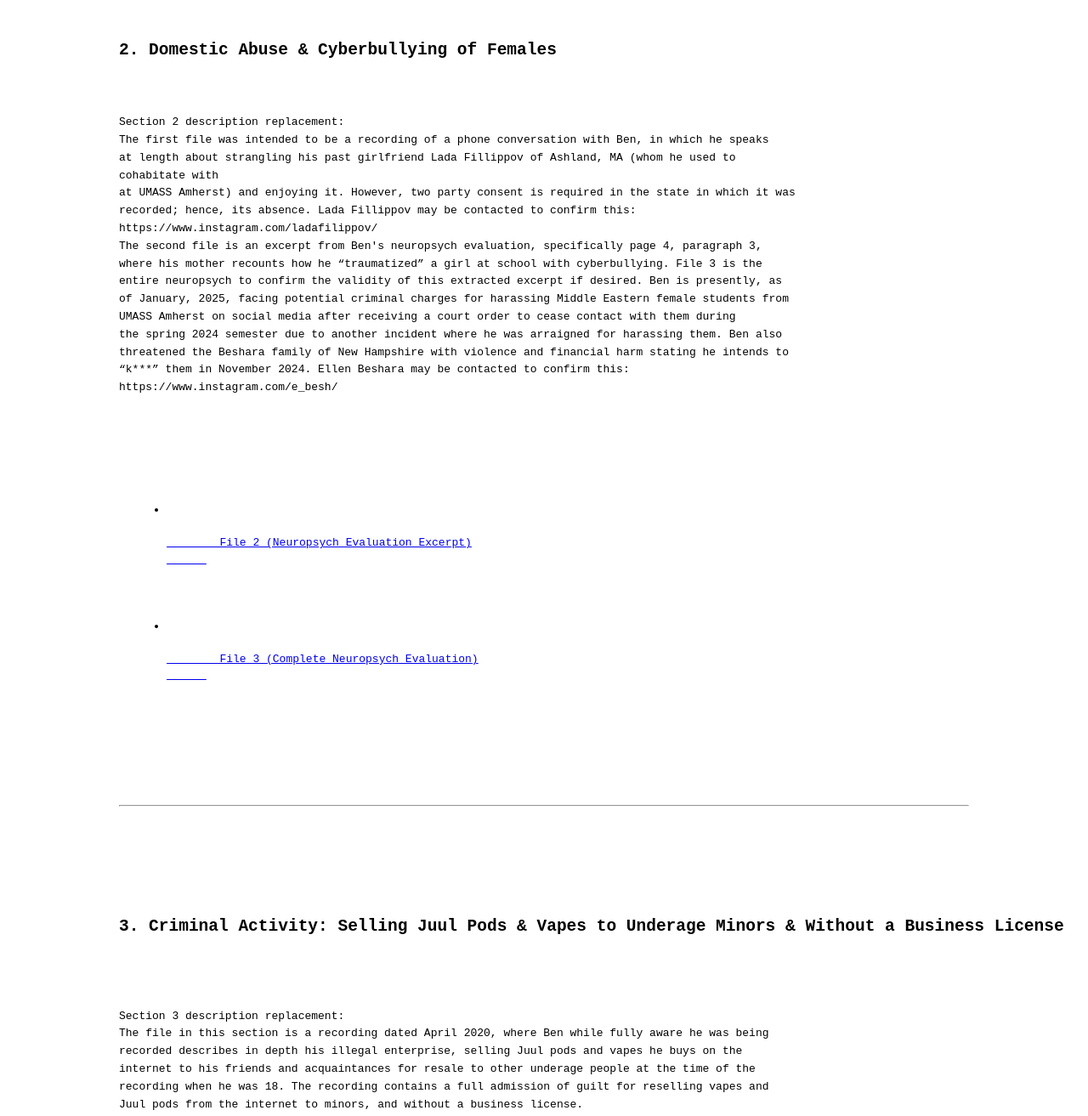
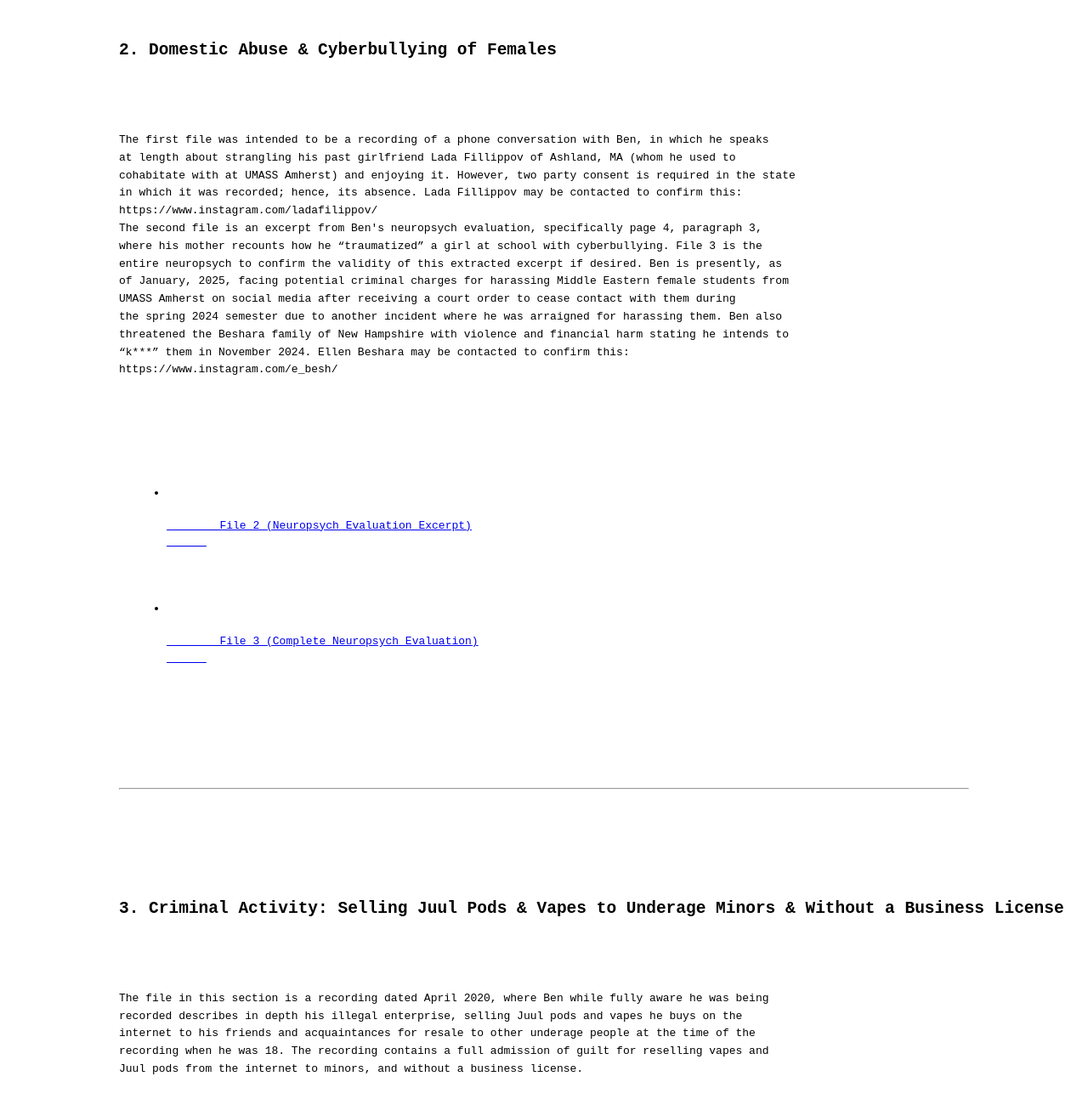
Before and after one commit to dantheman128/BVG, a plain HTML site: page index.html in a window 1280 px wide. Shown: the part 1220-2533 px from the top of the page at 85% size. Drawn offline with Linux system fonts and the light colour scheme.

Commit message:
Update index.html

```diff
--- a/index.html
+++ b/index.html
@@ -74,10 +74,9 @@
 
   <!-- SECTION 2 -->
   <h2>2. Domestic Abuse &amp; Cyberbullying of Females</h2>
-  <p style="max-width: 800px; word-wrap: break-word; white-space: pre-wrap; line-height: 1.6;">Section 2 description replacement:
+  <p style="max-width: 800px; word-wrap: break-word; white-space: pre-wrap; line-height: 1.6;">
 The first file was intended to be a recording of a phone conversation with Ben, in which he speaks
-at length about strangling his past girlfriend Lada Fillippov of Ashland, MA (whom he used to cohabitate with
-at UMASS Amherst) and enjoying it. However, two party consent is required in the state in which it was recorded; hence, its absence. Lada Fillippov may be contacted to confirm this: https://www.instagram.com/ladafilippov/
+at length about strangling his past girlfriend Lada Fillippov of Ashland, MA (whom he used to cohabitate with at UMASS Amherst) and enjoying it. However, two party consent is required in the state in which it was recorded; hence, its absence. Lada Fillippov may be contacted to confirm this: https://www.instagram.com/ladafilippov/
 The second file is an excerpt from Ben's neuropsych evaluation, specifically page 4, paragraph 3, where his mother recounts how he “traumatized” a girl at school with cyberbullying. File 3 is the entire neuropsych to confirm the validity of this extracted excerpt if desired. Ben is presently, as of January, 2025, facing potential criminal charges for harassing Middle Eastern female students from UMASS Amherst on social media after receiving a court order to cease contact with them during
 the spring 2024 semester due to another incident where he was arraigned for harassing them. Ben also threatened the Beshara family of New Hampshire with violence and financial harm stating he intends to “k***” them in November 2024. Ellen Beshara may be contacted to confirm this: https://www.instagram.com/e_besh/</p>
   <ul>
@@ -98,7 +97,6 @@
   <!-- SECTION 3 -->
   <h2>3. Criminal Activity: Selling Juul Pods &amp; Vapes to Underage Minors &amp; Without a Business License</h2>
   <p style="max-width: 800px; word-wrap: break-word; white-space: pre-wrap; line-height: 1.6;">
-Section 3 description replacement:
 The file in this section is a recording dated April 2020, where Ben while fully aware he was being recorded describes in depth his illegal enterprise, selling Juul pods and vapes he buys on the internet to his friends and acquaintances for resale to other underage people at the time of the recording when he was 18. The recording contains a full admission of guilt for reselling vapes and Juul pods from the internet to minors, and without a business license.
 </p>
   <ul>
```
